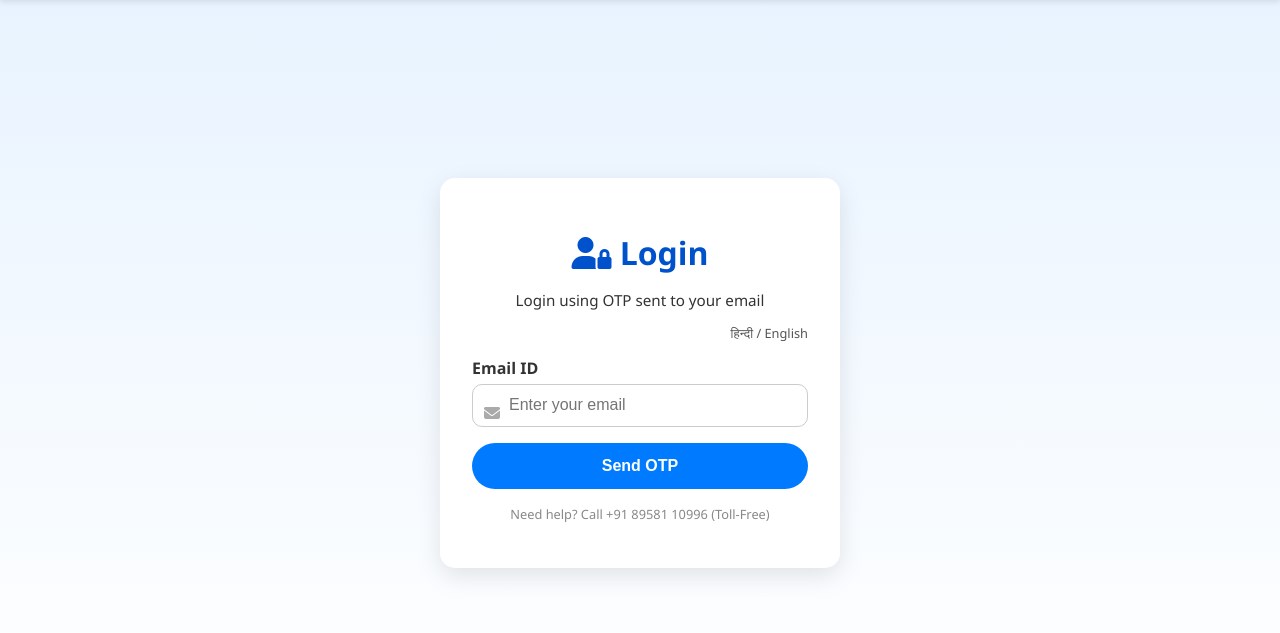
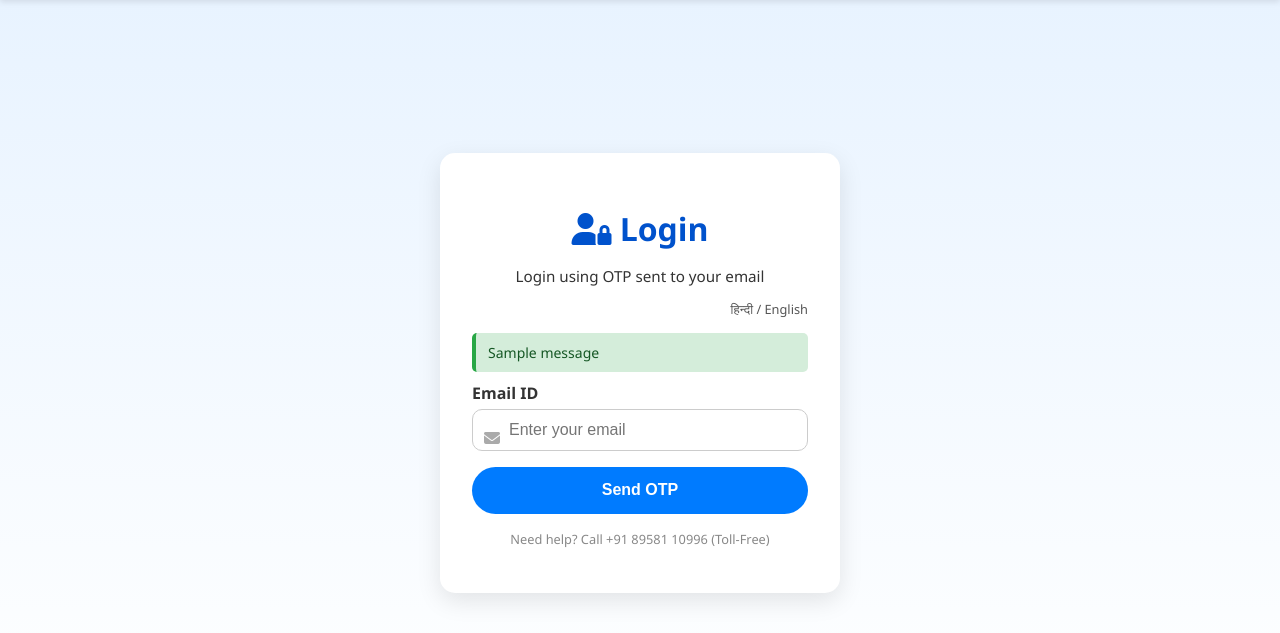
Before and after one commit to ShivangTenguriya/user2, a Flask app: page /login_form in a window 1280 px wide. Shown: the part 62-695 px from the top of the page. Run offline with Flask 3, Linux system fonts and the light colour scheme; tables that the repository leaves empty hold one stand-in row (values such as "Sample post"); one stand-in notice (Sample message) is shown.

Commit message:
Fixed Bug

```diff
--- a/app.py
+++ b/app.py
@@ -205,8 +205,14 @@ def signup():
         mobile = request.form.get('mobile_number', '').strip()
 
         if User.query.filter_by(username=email).first():
-            flash('Email already registered. logging In.', 'warning')
-            return redirect(url_for('show_providers', gadget = gadget))
+            flash('EMAIL is  already registered. Please login with your credentials.', 'warning')
+            return redirect(url_for('login', gadget = gadget))
+
+        if User.query.filter_by(mobile_number=mobile):
+            flash('Mobile Number is  already registered. Please login with your credentials.', 'warning')
+            return redirect(url_for('login', gadget = gadget))
+
+
 
 
         new_user = User(username=email, mobile_number=mobile)
@@ -214,9 +220,8 @@ def signup():
         db.session.commit()
 
 
-        flash('Account created and logged in.', 'success')
-        login_user(new_user)
-        return redirect(url_for('show_providers', gadget = gadget))
+        flash('Account created now login to the portal.', 'success')
+        return redirect(url_for('show_provider', gadget = gadget))
 
     return render_template('signup.html', email=email_prefill)
 
@@ -526,4 +531,4 @@ def handle_join(data):
     join_room(f"user_{user_id}")
 
 if __name__ == "__main__":
-    socketio.run(app)
+    socketio.run(app, port=5002)
--- a/templates/card.html
+++ b/templates/card.html
@@ -72,8 +72,7 @@ gradient.addColorStop(1, '#888');
 ctx.fillStyle = gradient;
 ctx.fillRect(0, 0, canvas.width, canvas.height);
 
-// Socket setup
-const socket = io("https://127.0.0.1:5000");
+const socket = io("https://customer-0prn.onrender.com");
 socket.emit('join_room', {user_id: USER_ID});
 
 socket.on('payment_success_coupon', (data) => {
--- a/templates/user_login.html
+++ b/templates/user_login.html
@@ -154,6 +154,36 @@
       display: none;
     }
 
+    .flash-container {
+    margin: 10px 0;
+  }
+
+  .flash-message {
+      padding: 10px 12px;
+      border-radius: 5px;
+      font-size: 14px;
+      margin-bottom: 8px;
+  }
+
+  .flash-message.success {
+      background-color: #d4edda;
+      color: #155724;
+      border-left: 4px solid #28a745;
+  }
+
+  .flash-message.error {
+      background-color: #f8d7da;
+      color: #721c24;
+      border-left: 4px solid #dc3545;
+  }
+
+  .flash-message.warning {
+      background-color: #fff3cd;
+      color: #856404;
+      border-left: 4px solid #ffc107;
+  }
+
+
     #otpSection {
       display: none;
       margin-top: 1rem;
@@ -230,6 +260,20 @@
     <div class="lang-switch" onclick="toggleLanguage()">हिन्दी / English</div>
 
     <div id="errorMessage" class="error-message"></div>
+    <div id="errorMessage" class="error-message"></div>
+
+<!-- Flask Flash Messages -->
+{% with messages = get_flashed_messages(with_categories=true) %}
+  {% if messages %}
+    <div class="flash-container">
+      {% for category, message in messages %}
+        <div class="flash-message {{ category }}">
+          {{ message }}
+        </div>
+      {% endfor %}
+    </div>
+  {% endif %}
+{% endwith %}
 
     <form id="emailLoginForm">
       <div id="emailSection">
```
